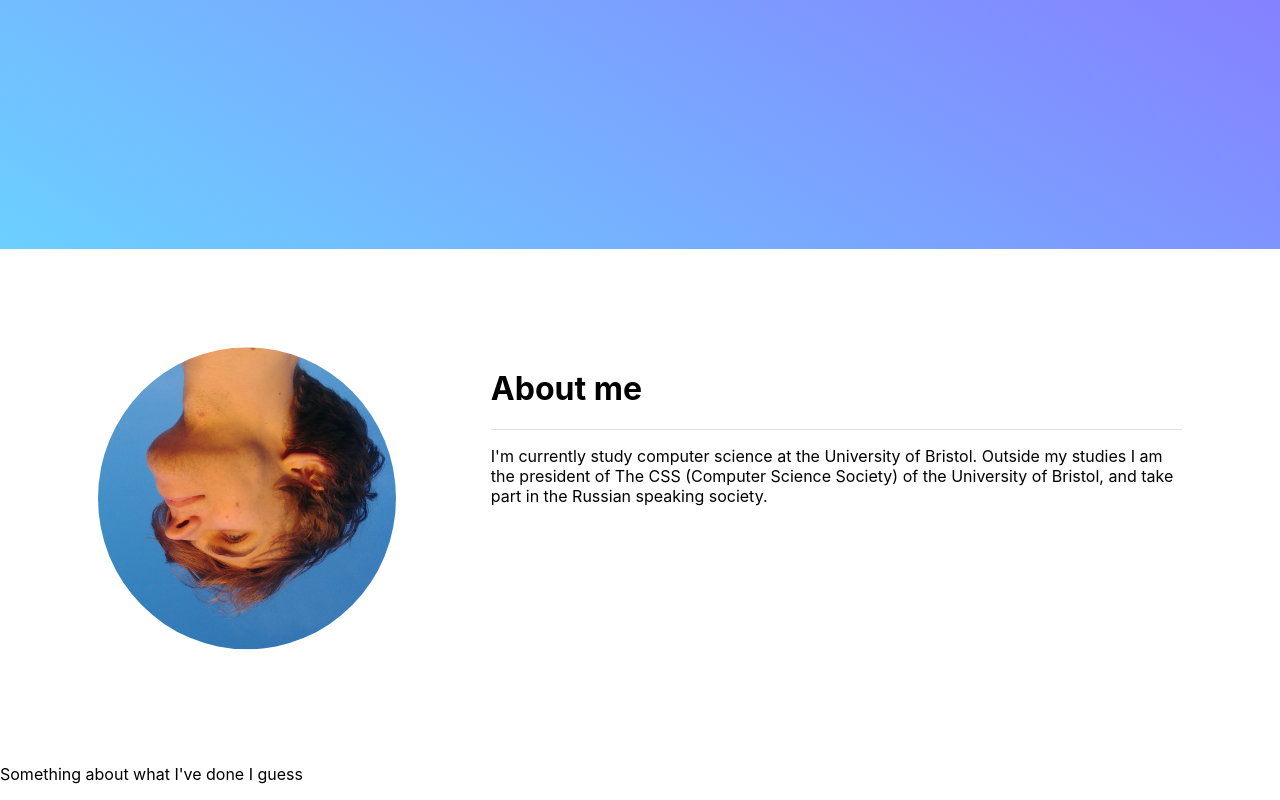
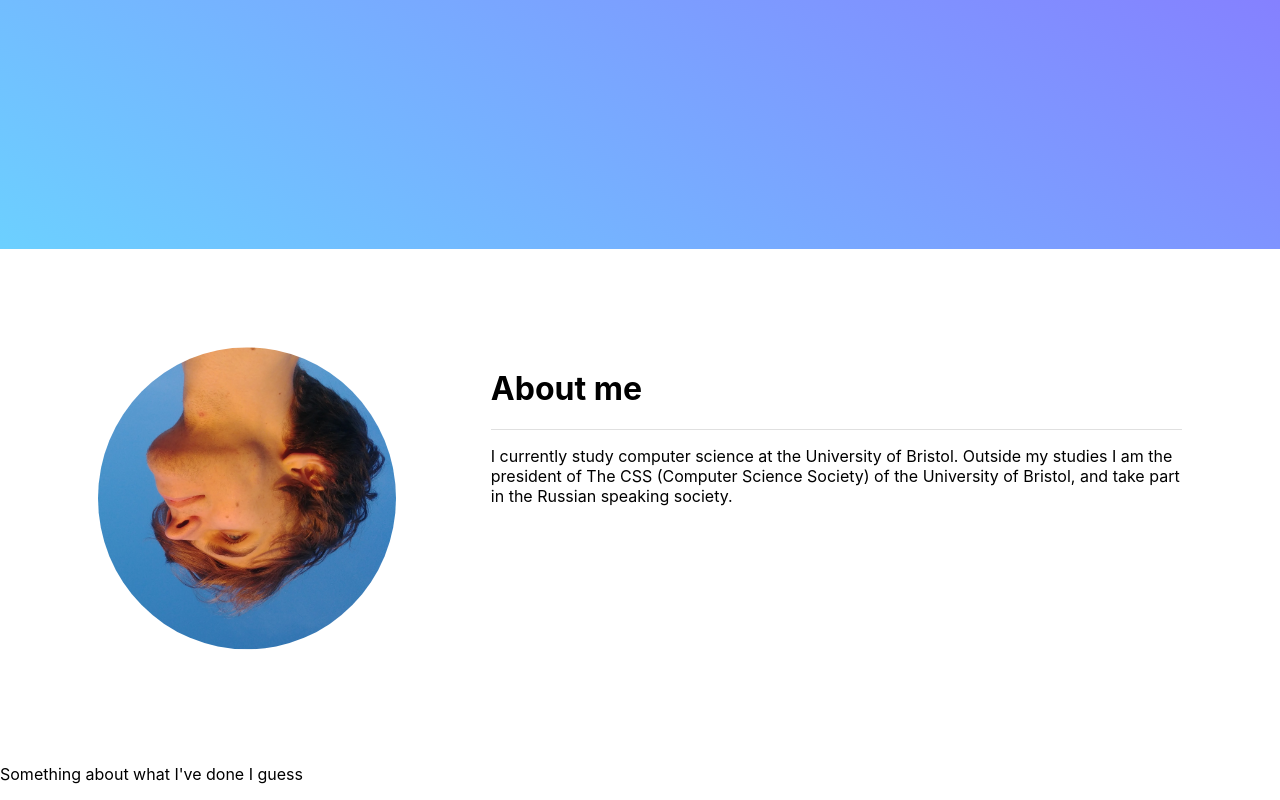
Before and after one commit to MechyKola/mechykola.github.io, a React (Create React App) app: page / in a window 1280 px wide. Shown: the part 551-1351 px from the top of the page. Built offline with nearby package versions, Linux system fonts and the light colour scheme.

Commit message:
oops typo

```diff
--- a/src/App.js
+++ b/src/App.js
@@ -24,7 +24,7 @@ function App() {
             </h1>
             <Divider />
             <p>
-              I'm currently study computer science at the University of Bristol.
+              I currently study computer science at the University of Bristol.
               Outside my studies I am the president of The CSS (Computer Science Society)
               of the University of Bristol, and take part in the Russian speaking society.
             </p>
```
